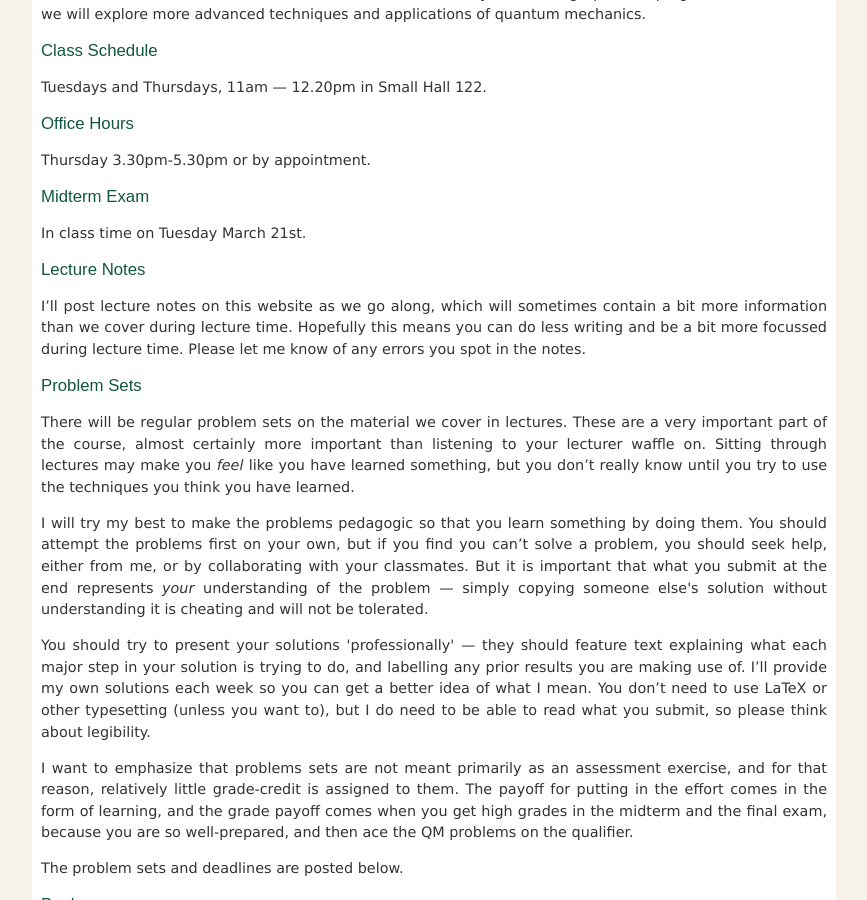
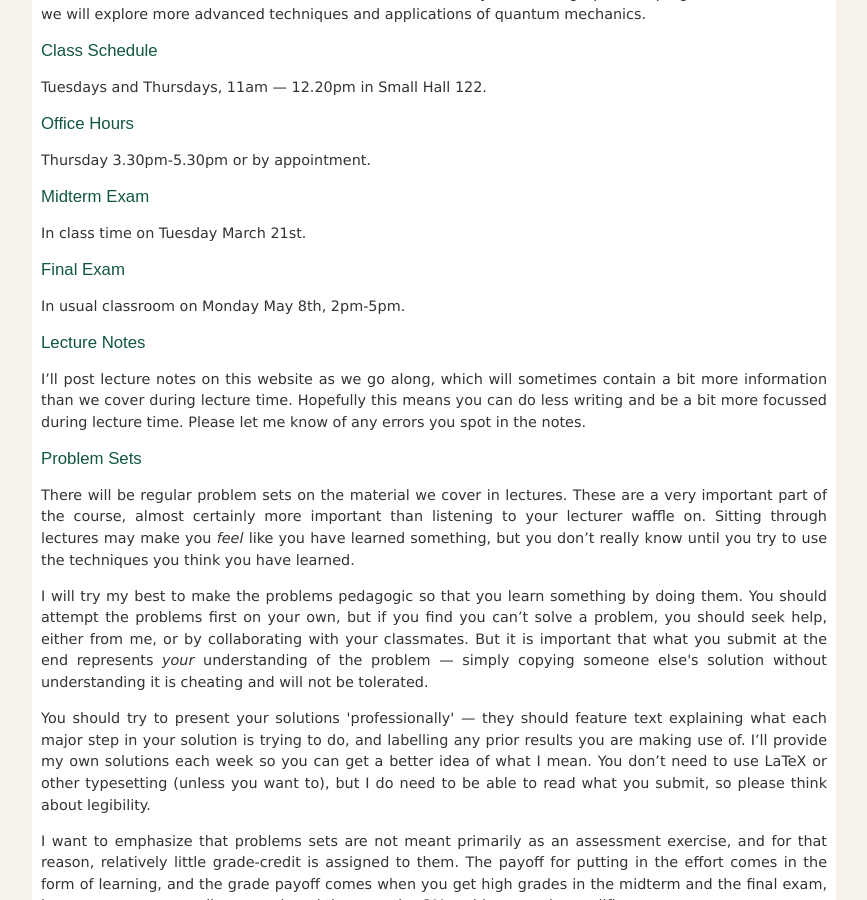
Before and after one commit to jozefdudek/personal_website, a Jekyll site: the page built from Phys622.html, in a window 1280 px wide and 900 px high, scrolled down 368 px. Shown: the whole window, without its empty margins (192-1059 px from the left). Built offline with Jekyll 4.4.1, drawn with Linux system fonts in a browser that asks for light colours; some of the changed text lies outside the part shown.

Commit message:
completing the semester

```diff
--- a/Phys622.html
+++ b/Phys622.html
@@ -27,6 +27,10 @@
 <!-- ============================================== -->
 <h3>Midterm Exam</h3>
 <p>In class time on Tuesday March 21st.</p>
+
+<!-- ============================================== -->
+<h3>Final Exam</h3>
+<p>In usual classroom on Monday May 8th, 2pm-5pm.</p>
 
 <!-- ============================================== -->
 <h3>Lecture Notes</h3>
@@ -227,27 +231,25 @@
     <td class="highlights">due Mar. 31</td>
   </tr>
 
-  <!--
-
    <tr class="highlights">
     <td class="highlights"> 7. </td>
     <td class="highlights">Scattering 1</td>
     <td class="highlights">
-      <a href="https://wm1693.box.com/s/hr713z3ps9iwd8xgir1vx9u08sksfxkc">[pdf]</a>
+      <a href="https://wm1693.box.com/s/w4lf7y96kexq6gnjlaxrhrsbg9xsbdko">[pdf]</a>
     </td>
-    <td class="highlights">due Apr. 21 (9.30am)</td>
+    <td class="highlights">due Apr. 13</td>
   </tr>
 
    <tr class="highlights">
     <td class="highlights"> 8. </td>
     <td class="highlights">Scattering 2</td>
     <td class="highlights">
-      <a href="https://wm1693.box.com/s/qd6piwtu4baga4shzm37axa894eo3ob4">[pdf]</a>
+      <a href="https://wm1693.box.com/s/ju2m2mfop32ceuz80s5fqfijrm5m9z0d">[pdf]</a>
     </td>
-    <td class="highlights">due Apr. 29</td>
+    <td class="highlights">due Apr. 28</td>
   </tr>
 
--->
+
 
   </table>
 
```
